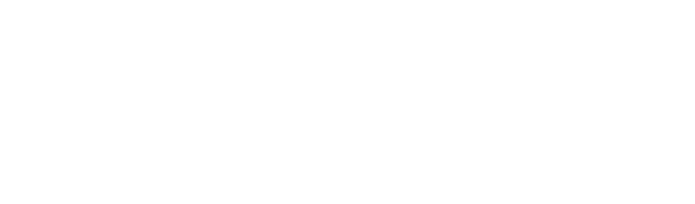
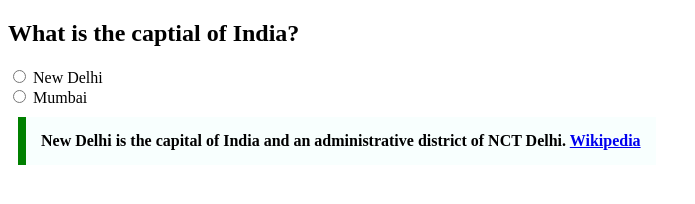
Before and after one commit to acciojob/trivia-Amit7089, a website: page main.html in a window 1280 px wide. Shown: the whole page, without its empty margins (0-695 px from the left). Drawn offline with Linux system fonts and the light colour scheme.

Commit message:
created a submission

```diff
--- a/main.html
+++ b/main.html
@@ -1,16 +1,25 @@
+
 <!DOCTYPE html>
+<html>
+<head>
+    <title>Trivia</title>
+    <link rel="stylesheet" href="styles.css">
+</head>
+<body>
 
-<html>
+    <h2>What is the captial of India?</h2>
 
-<head>
-	<link rel="stylesheet" href="styles.css">
-</head>
+    <input type="radio" name="capital" id="delhi">
+    <label for="delhi">New Delhi</label>
+    <br>
 
-<body>
-	<!-- the entire body must be written by student -->
-    <script type="text/javascript" src="./script.js">
-</script>
+    <input type="radio" name="capital" id="mumbai">
+    <label for="mumbai">Mumbai</label>
+
+    <blockquote>
+        New Delhi is the capital of India and an administrative district of NCT Delhi.
+        <a href="https://en.wikipedia.org/wiki/New_Delhi">Wikipedia</a>
+    </blockquote>
 
 </body>
-
 </html>
--- a/styles.css
+++ b/styles.css
@@ -1,2 +1,11 @@
 
 /* Your CSS Code here. */
+
+blockquote {
+    max-width: 600px;
+    margin: 10px;
+    padding: 15px;
+    border-left: 8px solid green;
+    background-color: #f8fffe;
+    font-weight: bold;
+}
```
